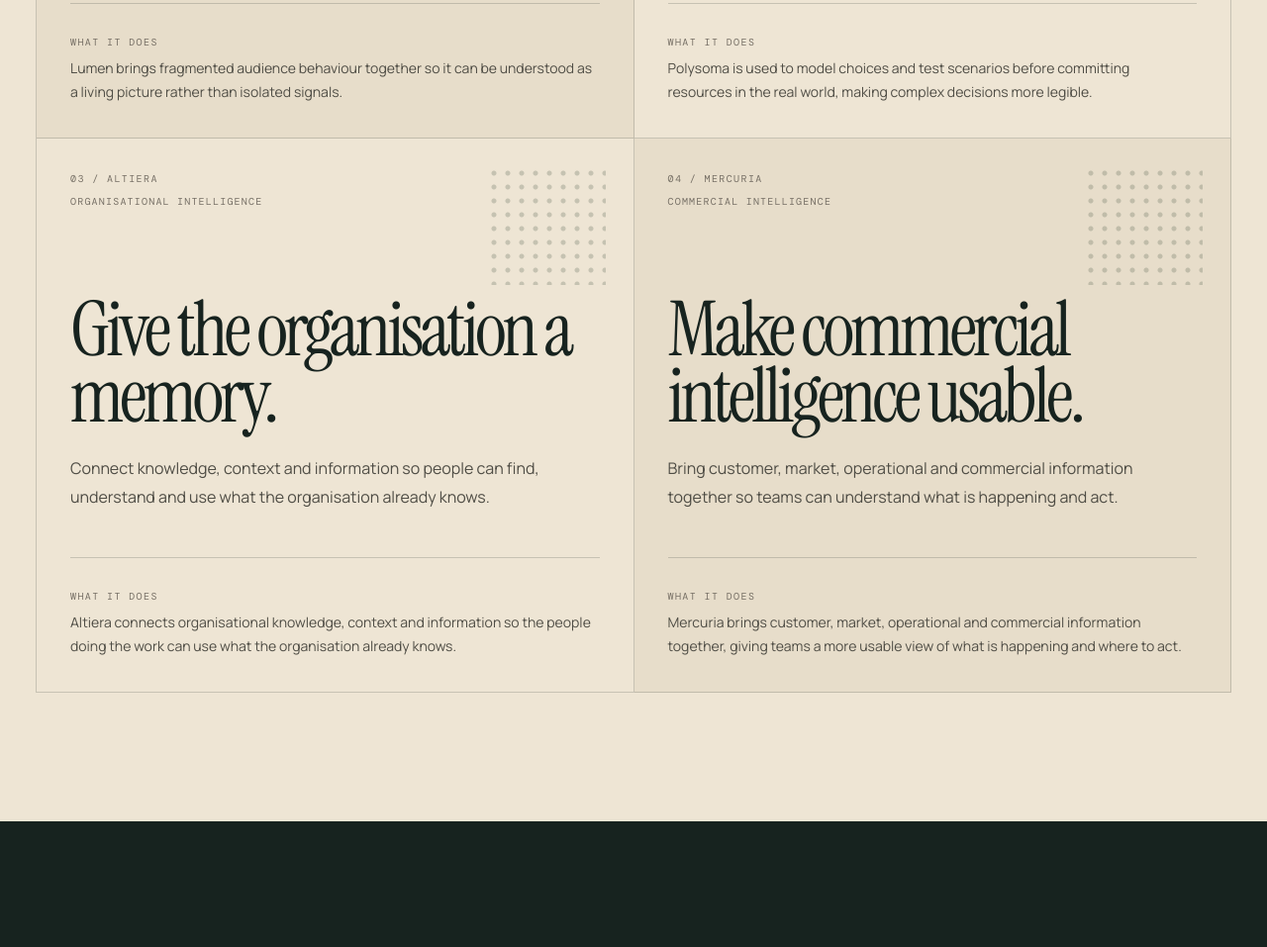
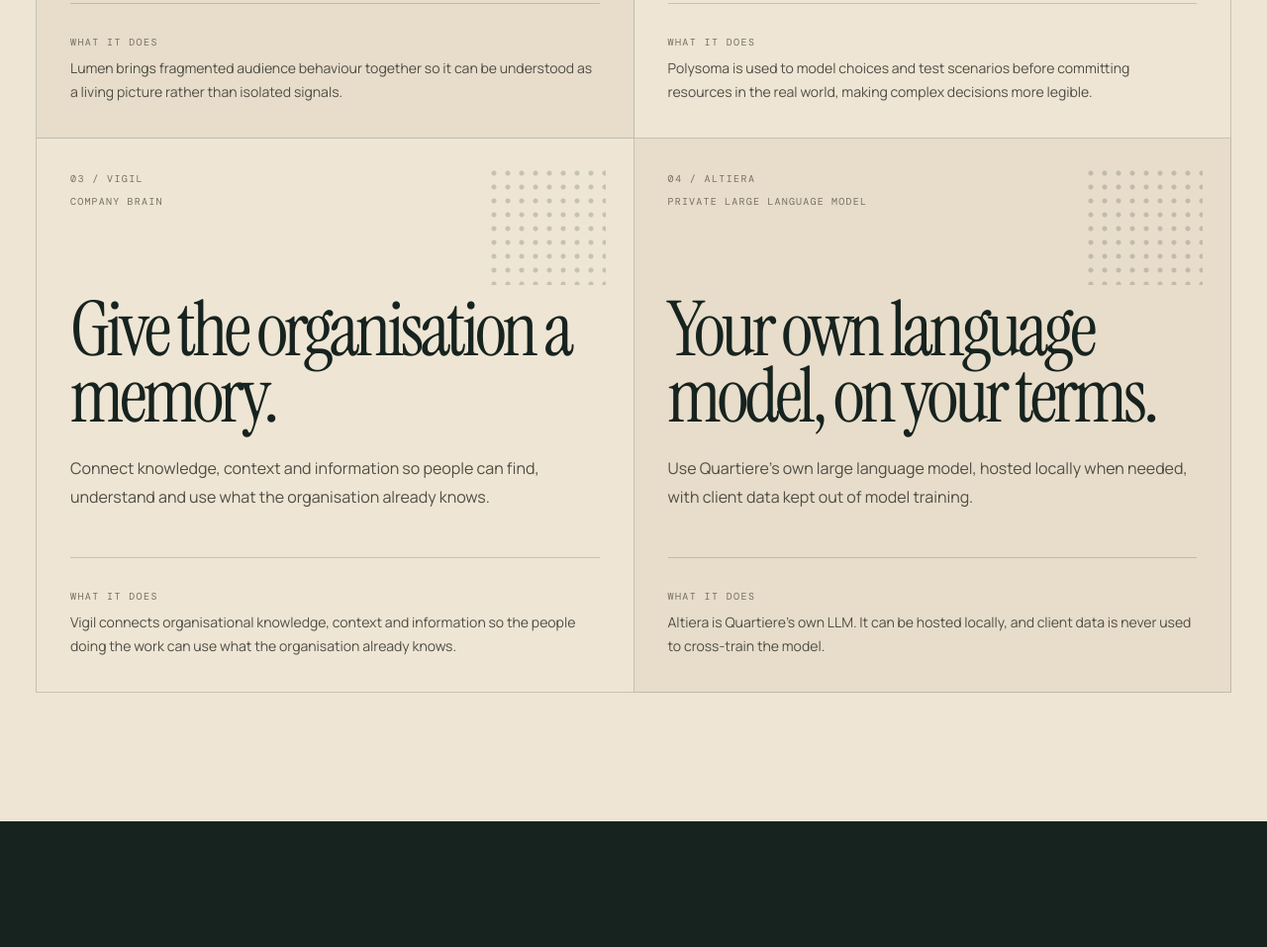
Before and after one commit to roaldvanbuuren/quartiere, a plain HTML site: page q4-labs/index.html in a window 1280 px wide. Shown: the part 1496-2453 px from the top of the page at 99% size. Drawn offline with nearby package versions, Linux system fonts and the light colour scheme.

Commit message:
company cleanup

```diff
--- a/assets/company.css
+++ b/assets/company.css
@@ -394,7 +394,7 @@
   padding:28px 32px 34px;
   display:flex;
   flex-direction:column;
-  justify-content:flex-end
+  justify-content:flex-start
 }
 
 .leader .role {
--- a/q4-labs/index.html
+++ b/q4-labs/index.html
@@ -109,10 +109,10 @@
           </article>
           <article class="lab">
             <span class="num">
-              03 / ALTIERA
+              03 / VIGIL
             </span>
             <span class="type">
-              Organisational intelligence
+              Company brain
             </span>
             <h2>
               Give the organisation a memory.
@@ -124,27 +124,27 @@
               <strong>
                 What it does
               </strong>
-              Altiera connects organisational knowledge, context and information so the people doing the work can use what the organisation already knows.
+              Vigil connects organisational knowledge, context and information so the people doing the work can use what the organisation already knows.
             </div>
           </article>
           <article class="lab">
             <span class="num">
-              04 / MERCURIA
+              04 / ALTIERA
             </span>
             <span class="type">
-              Commercial intelligence
+              Private large language model
             </span>
             <h2>
-              Make commercial intelligence usable.
+              Your own language model, on your terms.
             </h2>
             <p>
-              Bring customer, market, operational and commercial information together so teams can understand what is happening and act.
+              Use Quartiere's own large language model, hosted locally when needed, with client data kept out of model training.
             </p>
             <div class="detail">
               <strong>
                 What it does
               </strong>
-              Mercuria brings customer, market, operational and commercial information together, giving teams a more usable view of what is happening and where to act.
+              Altiera is Quartiere's own LLM. It can be hosted locally, and client data is never used to cross-train the model.
             </div>
           </article>
         </div>
```
